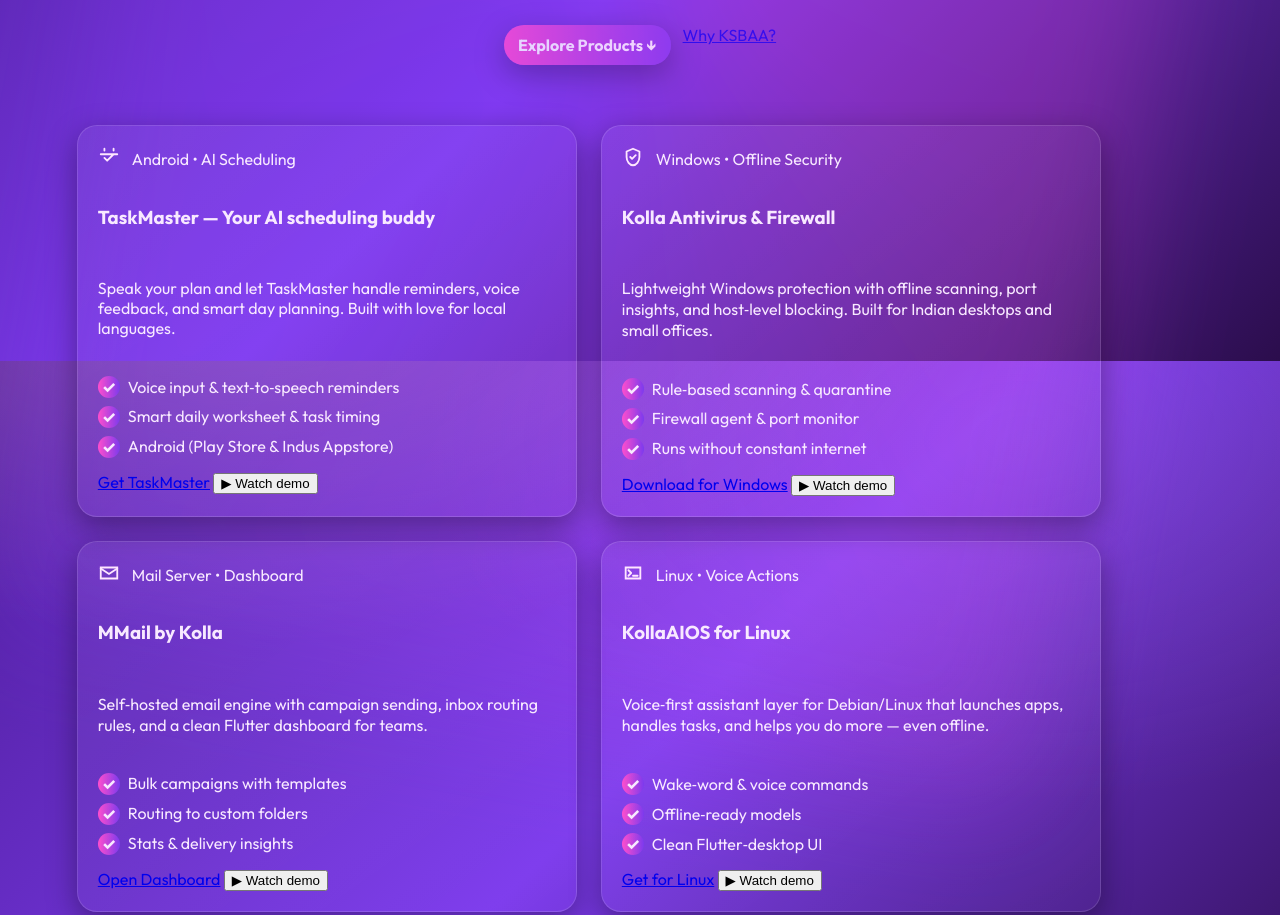
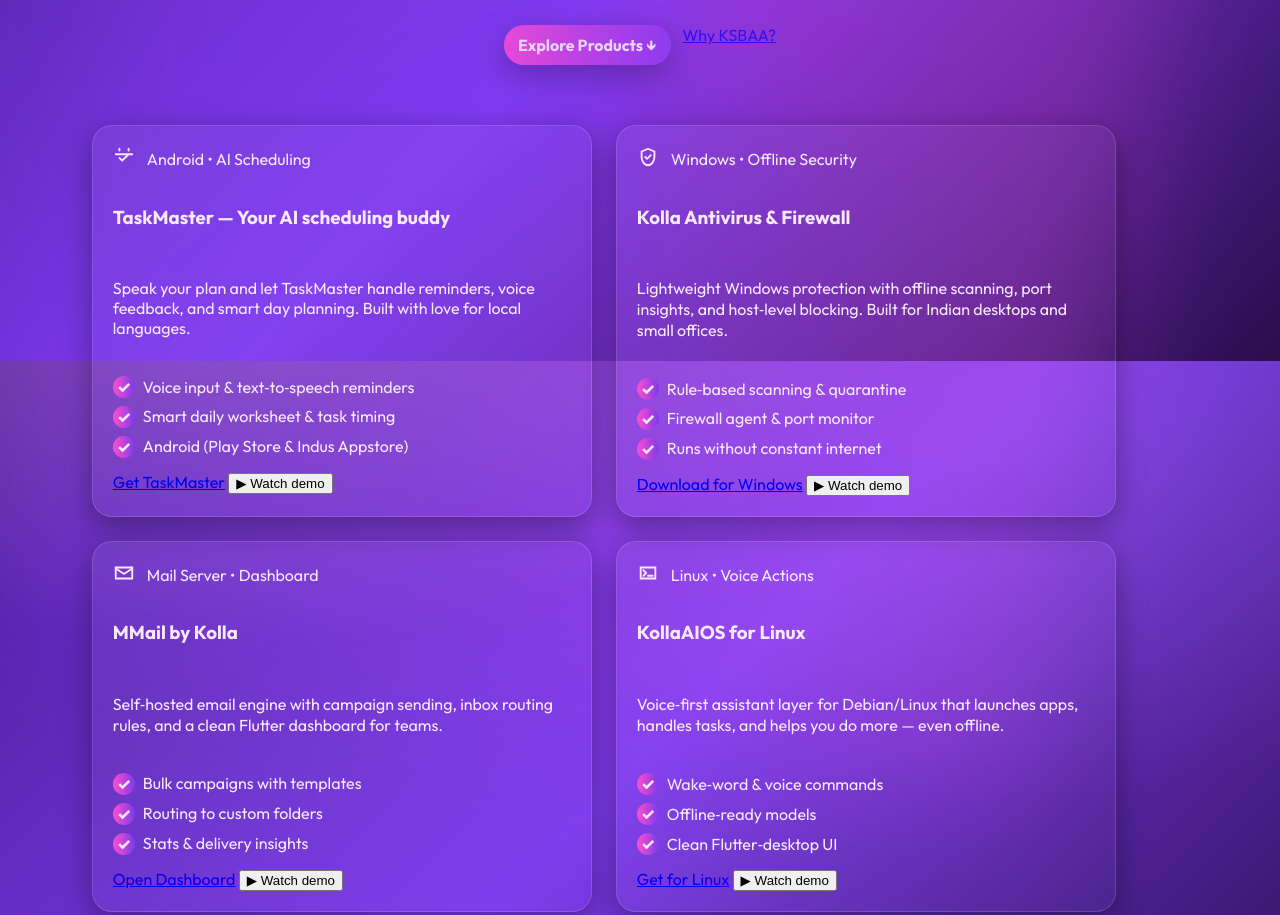
Before and after one commit to Taskmasterpro999/KSBAA, a plain HTML site: page index.html in a window 1280 px wide. Shown: the part 439-1354 px from the top of the page. Drawn offline with Linux system fonts and the light colour scheme.

Commit message:
Update index.html

```diff
--- a/index.html
+++ b/index.html
@@ -99,12 +99,11 @@ background:linear-gradient(180deg, rgba(12,2,23,.65), rgba(12,2,23,.25)); border
 }
 
 
-
-@media (max-width:900px){
-.card{grid-column: span 12}
+@media (min-width: 1000px) {
+  #products .grid {
+    padding-left: 30px;
+  }
 }
-
-
 
 
     /* Nice list bullets */
```
